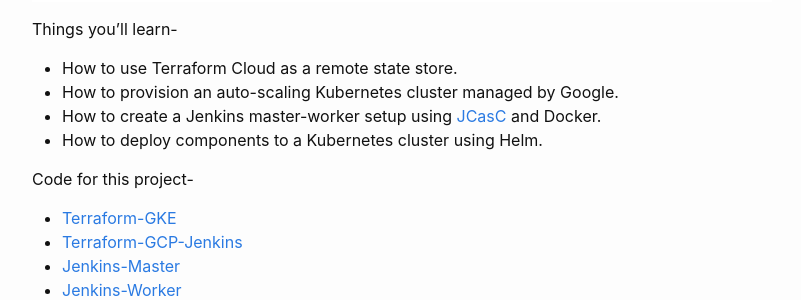
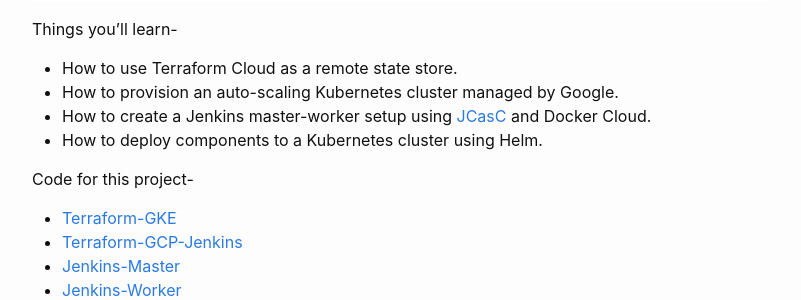
Before and after one commit to janpreet/vigilant-dollop, a Jekyll site: the page built from _posts/2020-12-07-terraform-gcp-k8s.md, in a window 1280 px wide and 900 px high, scrolled down 776 px. Shown: the part 154-454 px from the top of the window, without its empty margins (238-1039 px from the left). Built offline with Jekyll 4.4.1, drawn with Linux system fonts in a browser that asks for light colours.

Commit message:
Minor post changes.

```diff
--- a/_posts/2020-12-07-terraform-gcp-k8s.md
+++ b/_posts/2020-12-07-terraform-gcp-k8s.md
@@ -14,7 +14,7 @@ This write-up assumes you have a basic idea about these tools. This is what we-r
 Things you'll learn-
 - How to use Terraform Cloud as a remote state store.
 - How to provision an auto-scaling Kubernetes cluster managed by Google.
-- How to create a Jenkins master-worker setup using [JCasC](https://www.jenkins.io/projects/jcasc/){:target="_blank" rel="noopener"} and Docker.
+- How to create a Jenkins master-worker setup using [JCasC](https://www.jenkins.io/projects/jcasc/){:target="_blank" rel="noopener"} and Docker Cloud.
 - How to deploy components to a Kubernetes cluster using Helm.
 
 Code for this project-
```
